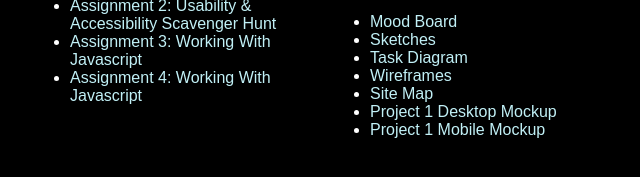
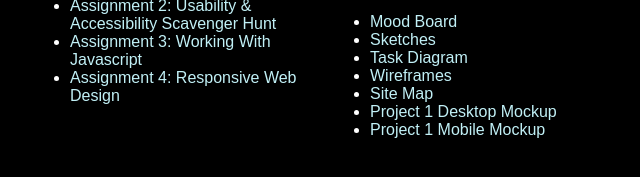
Before and after one commit to starryshoyru/avt415, a plain HTML site: page index.html in a window 1280 px wide. Shown: the part 211-388 px from the top of the page, 0-640 px from the left. Drawn offline with Linux system fonts and the light colour scheme.

Commit message:
asdad
sadsad

```diff
--- a/index.html
+++ b/index.html
@@ -20,7 +20,7 @@
             <li><a href="a1/index.html">Assignment 1: Personal Card</a></li>
             <li><a href="a2/index.html">Assignment 2: Usability &  Accessibility Scavenger Hunt</a></li>
             <li><a href="https://codepen.io/starryshoyru/pen/JjEQzyG" target="_blank">Assignment 3: Working With Javascript</a></li>
-            <li><a href="https://codepen.io/starryshoyru/pen/ZELdZMe" target="_blank">Assignment 4: Working With Javascript</a></li>
+            <li><a href="https://codepen.io/starryshoyru/pen/ZELdZMe" target="_blank">Assignment 4: Responsive Web Design</a></li>
           </ul>
       </div>
       <div class="column">
```
